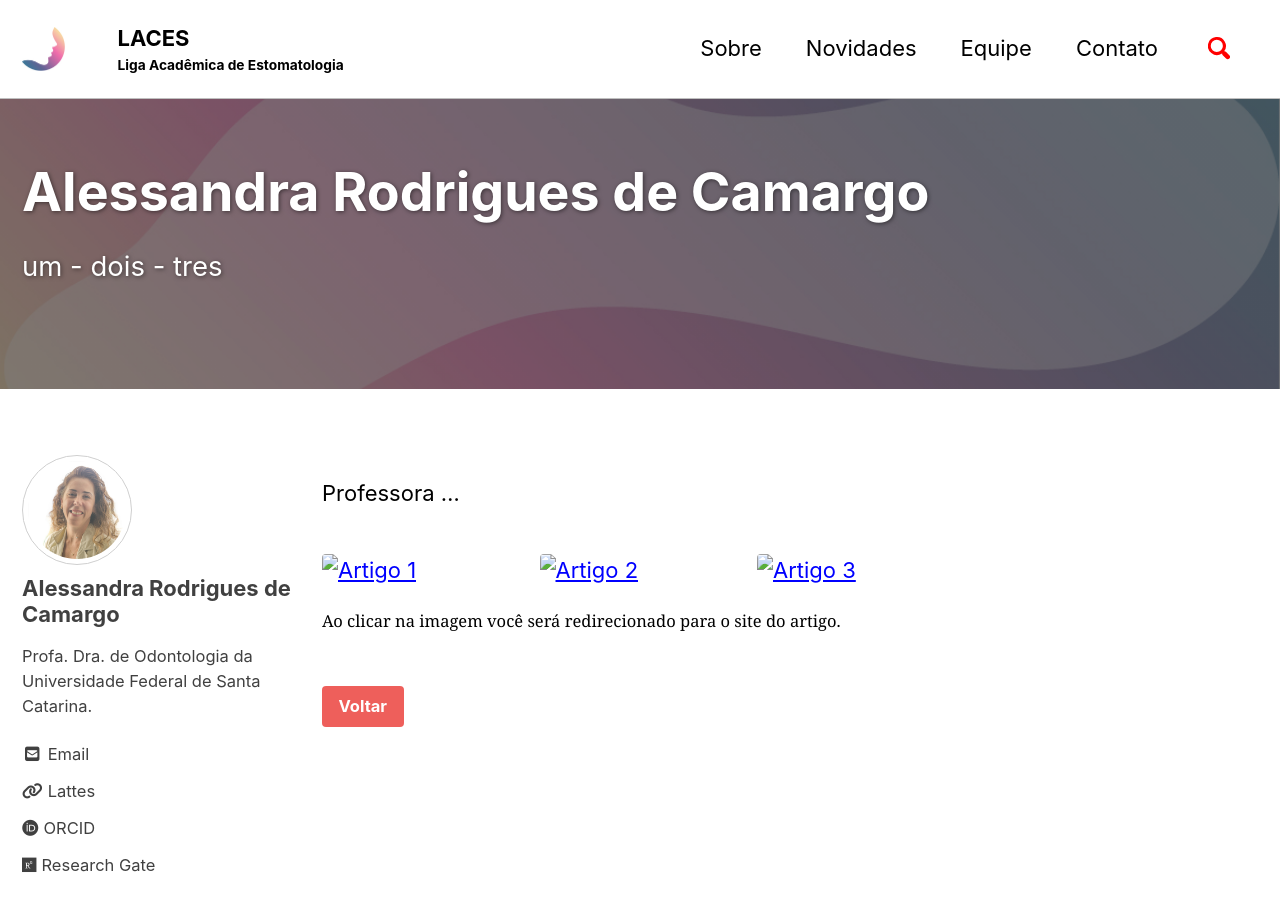
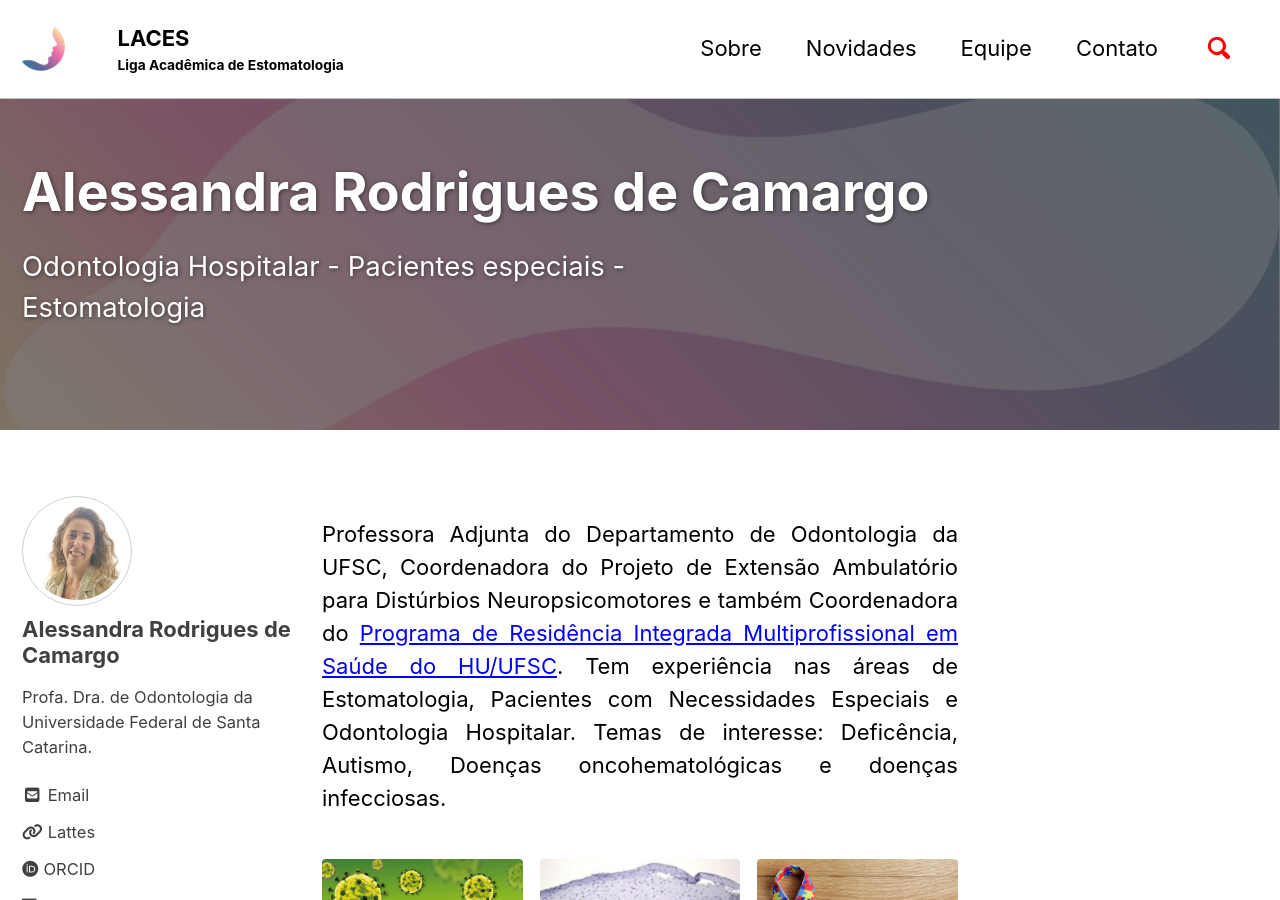
Before and after one commit to Racaldas/laces, a Jekyll site: the page built from _pages/equipe/alessandra.md, in a window 1280 px wide and 900 px high. Built offline with Jekyll 4.4.1, drawn with Linux system fonts in a browser that asks for light colours; cached includes are drawn as plain includes; nearby versions of some CDN libraries.

Commit message:
alessandra

```diff
--- a/_pages/equipe/alessandra.md
+++ b/_pages/equipe/alessandra.md
@@ -12,23 +12,23 @@ header:
   overlay_image: /assets/images/background.jpg
   #caption: "Foto: [Teste]"
   overlay_filter: 0.5 #escurecer a imagem "rgba(255, 0, 0, 0.5)""
-tagline: "um - dois - tres"
+tagline: "Odontologia Hospitalar - Pacientes especiais - Estomatologia"
 
 gallery:
-  - url: https://doi.org/10.1007/s00784-017-2153-8
+  - url: https://www.researchgate.net/publication/341030867_Cuidados_odontologicos_COVID
     image_path: /assets/images/alessandra/imagem1.jpg
   #  caption: "Ampliar (/assets/images/gustavo/imagem1.jpg)"
     alt: "Artigo 1"
-  - url: https://doi.org/10.1038/s41598-019-57303-z
+  - url: https://doi.org/10.1111/odi.13069
     image_path: /assets/images/alessandra/imagem2.jpg
     alt: "Artigo 2"
   #  caption: "Ampliar (/assets/images/gustavo/imagem2.jpg)"
-  - url: https://doi.org/10.1007/s12663-014-0707-8
+  - url: https://doi.org/10.5321/wjs.v6.i2.11
     image_path: /assets/images/alessandra/imagem3.jpg
     alt: "Artigo 3"
   #  caption: "Ampliar (/assets/images/gustavo/imagem3.jpg)"
 ---
-Professora ...
+Professora Adjunta do Departamento de Odontologia da UFSC, Coordenadora do Projeto de Extensão Ambulatório para Distúrbios Neuropsicomotores e também Coordenadora do <a href="http://www.hu.ufsc.br/setores/rims/">Programa de Residência Integrada Multiprofissional em Saúde do HU/UFSC</a>. Tem experiência nas áreas de Estomatologia, Pacientes com Necessidades Especiais e Odontologia Hospitalar. Temas de interesse: Deficência, Autismo, Doenças oncohematológicas e doenças infecciosas.
 {: .text-justify}
 
 {% include gallery id="gallery" caption="Ao clicar na imagem você será redirecionado para o site do artigo." %}
```
Also changed, not shown: assets/images/alessandra/imagem1.jpg (added), assets/images/alessandra/imagem2.jpg (added), assets/images/alessandra/imagem3.jpg (added).
